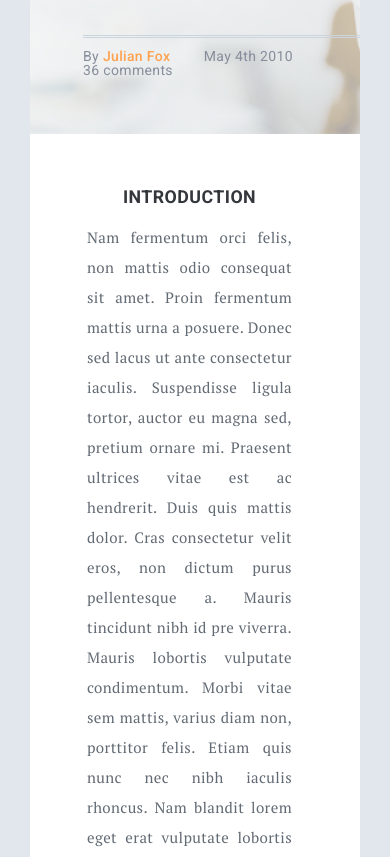
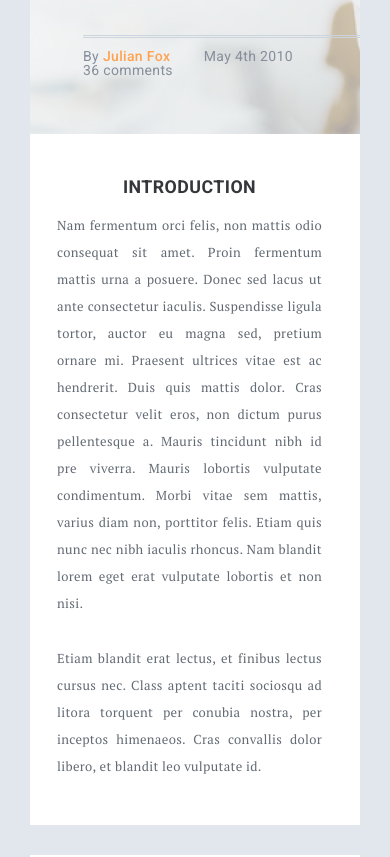
Before and after one commit to MariiaUdovytska/Maket-Freebie, a plain HTML site: page index.html in a window 390 px wide. Shown: the part 2587-3444 px from the top of the page. Drawn offline with nearby package versions, Linux system fonts and the light colour scheme.

Commit message:
add stiles for media phone for block Introduction

```diff
--- a/scss/style_block4.scss
+++ b/scss/style_block4.scss
@@ -24,7 +24,6 @@
 			font-size: 32px;
 			line-height: 1.5;
 		}
-
 
 	}
   padding-top: 30px;
--- a/scss/style_block5.scss
+++ b/scss/style_block5.scss
@@ -32,6 +32,23 @@
 		.introduction__right p{
 			font-size: 15px;
 			line-height: 30px;
+		}
+	}
+	@media (max-width:577px){
+		.introduction__row{
+			padding: 42px 48px 55px 37px;
+		}
+	}
+	@media (max-width:520px){
+		.introduction__row{
+			padding: 42px 38px 45px 27px;
+		}
+		.introduction__right p{
+			font-size: 13px;
+			line-height: 27px;
+		}
+		.introduction__right p:first-child{
+			margin-bottom: 2rem;
 		}
 	}
   &__bg {
```
Also changed, not shown: css/style_block5.css.
